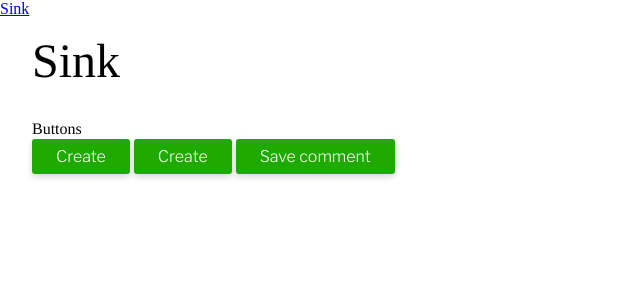
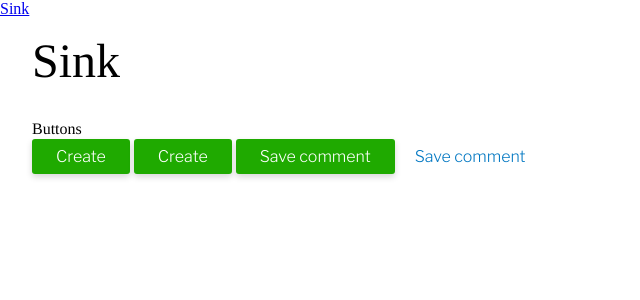
Before and after one commit to AdamMcquiff/proj-webapp, an Angular app: page /sink in a window 1280 px wide. Shown: the top 300 px of the page, without its empty margins (0-640 px from the left). Built offline with nearby package versions, Linux system fonts and the light colour scheme.

Commit message:
Added 'Secondary' button class

```diff
--- a/src/app/sink.component.html
+++ b/src/app/sink.component.html
@@ -7,6 +7,7 @@
         <button class="btn">Create</button>
         <button class="btn">Create</button>
         <a class="btn" href="">Save comment</a>
+        <a class="btn btn--secondary" href="">Save comment</a>
     </article>
 
 </main>
--- a/src/sass/modules/_buttons.scss
+++ b/src/sass/modules/_buttons.scss
@@ -38,4 +38,19 @@
         -ms-transform: scale(1.05);
         transform: scale(1.05);
     }
+
+    &--secondary {
+        background: none;
+        box-shadow: none;
+        color: $blue;
+        padding: { left: 1em; right: 1em; }
+
+        &:hover,
+        &:focus,
+        &:active {
+            background: none;
+            box-shadow: none;
+            color: $dark-blue;
+        }
+    }
 }
--- a/src/sass/partials/_variables.scss
+++ b/src/sass/partials/_variables.scss
@@ -5,3 +5,7 @@
 
 $green:       #1FAA00;
 $light-green: #64DD17;
+
+
+$blue:        #0077C2;
+$dark-blue:   #004C91;
```
